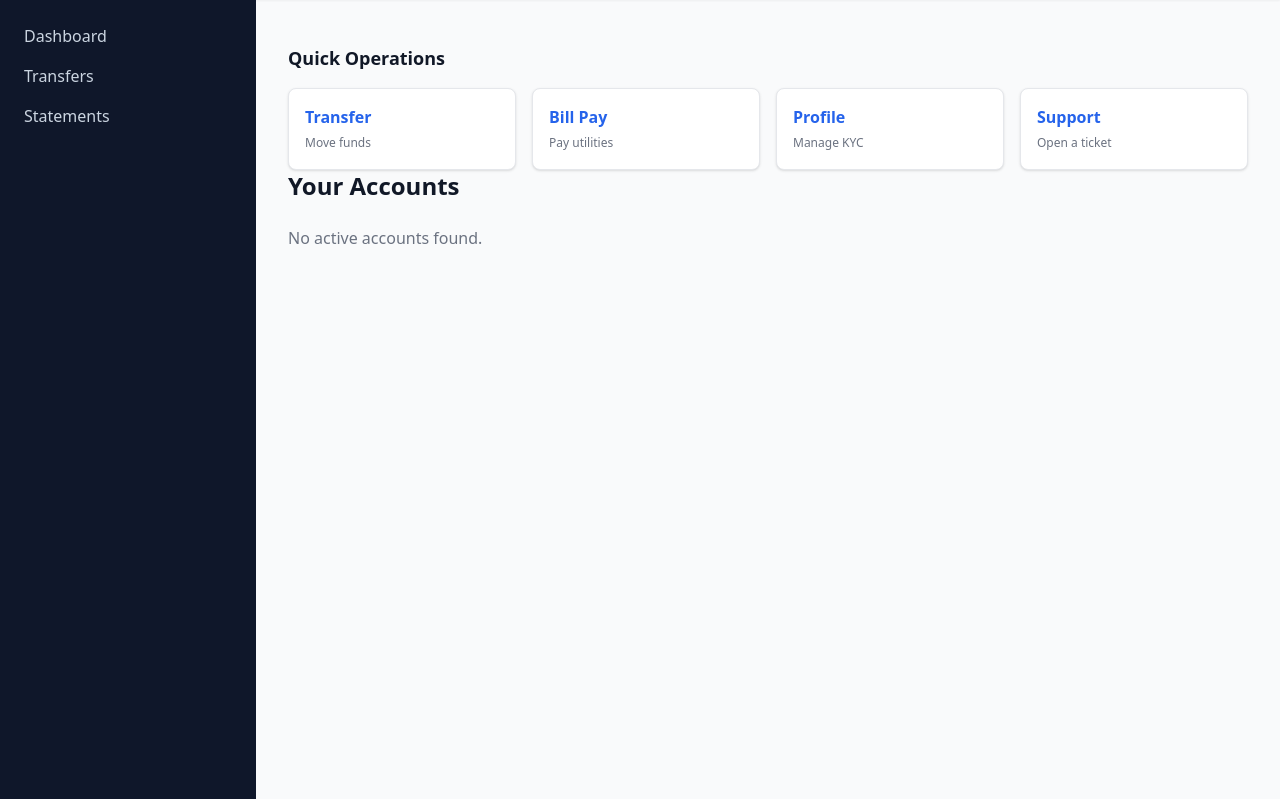
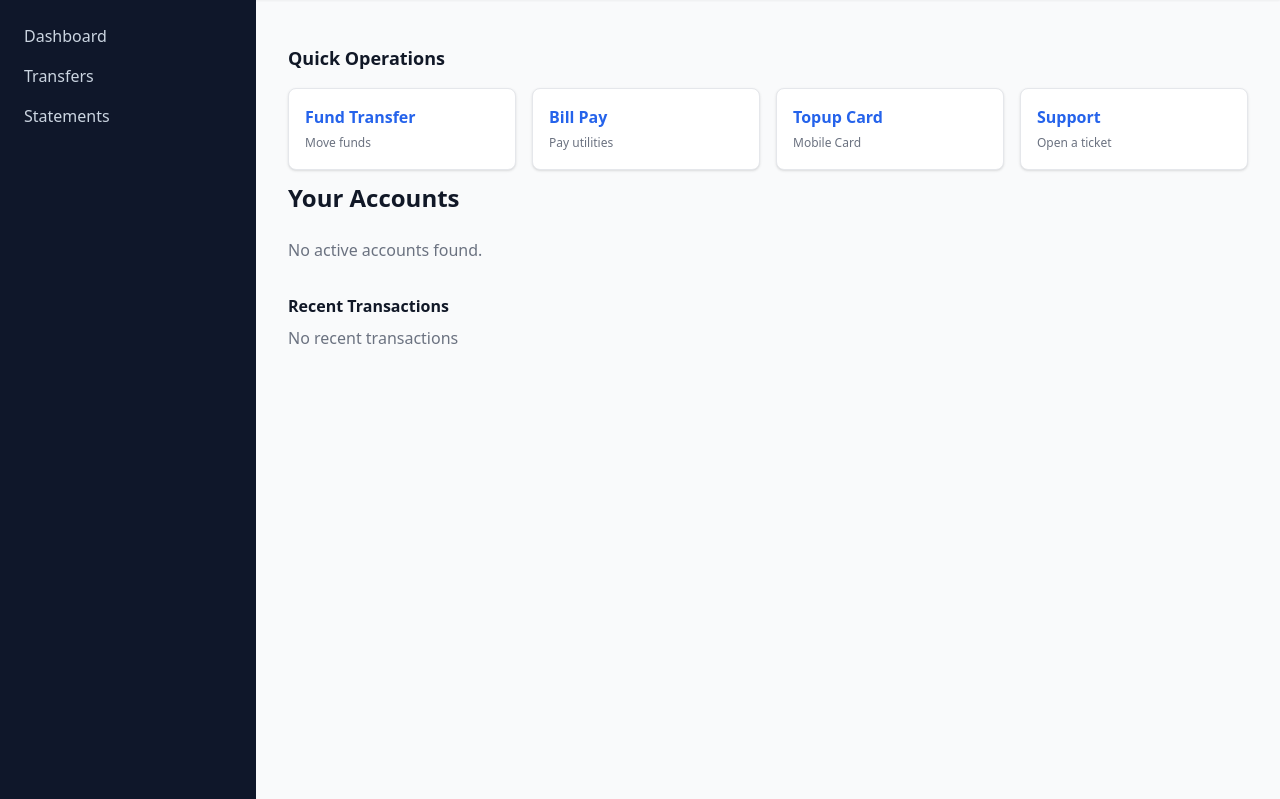
Before and after one commit to dagnwondu/bank, a Django app: page /portal/ in a window 1280 px wide. Shown: the part 61-860 px from the top of the page. Run offline with Django 4.2, Linux system fonts and the light colour scheme; a user stored in the database is signed in; data that the repository does not hold is empty; some libraries are stand-ins or nearby versions.

Commit message:
first commit

```diff
--- a/template/portal/customer_dashboard.html
+++ b/template/portal/customer_dashboard.html
@@ -5,16 +5,16 @@
     <h3 class="text-lg font-bold mb-4">Quick Operations</h3>
     <div class="grid grid-cols-2 md:grid-cols-4 gap-4">
         <a href="% url 'transfer' %}" class="p-4 bg-white rounded-lg shadow border hover:border-blue-500 transition">
-            <span class="block text-blue-600 font-bold">Transfer</span>
+            <span class="block text-blue-600 font-bold">Fund Transfer</span>
             <span class="text-xs text-gray-500">Move funds</span>
         </a>
         <a href="% url 'bill_pay' %}" class="p-4 bg-white rounded-lg shadow border hover:border-blue-500 transition">
             <span class="block text-blue-600 font-bold">Bill Pay</span>
             <span class="text-xs text-gray-500">Pay utilities</span>
         </a>
-        <a href="% url 'profile' %}" class="p-4 bg-white rounded-lg shadow border hover:border-blue-500 transition">
-            <span class="block text-blue-600 font-bold">Profile</span>
-            <span class="text-xs text-gray-500">Manage KYC</span>
+        <a href="% url 'topup' %}" class="p-4 bg-white rounded-lg shadow border hover:border-blue-500 transition">
+            <span class="block text-blue-600 font-bold">Topup Card</span>
+            <span class="text-xs text-gray-500">Mobile Card</span>
         </a>
         <a href="% url 'support' %}" class="p-4 bg-white rounded-lg shadow border hover:border-blue-500 transition">
             <span class="block text-blue-600 font-bold">Support</span>
@@ -22,8 +22,7 @@
         </a>
     </div>
 </section>
-<h2 class="text-2xl font-bold mb-6">Your Accounts</h2>
-
+<h2 class="text-2xl font-bold mb-6 mt-3">Your Accounts</h2>
 <div class="grid grid-cols-1 md:grid-cols-2 lg:grid-cols-3 gap-6">
     {% for account in accounts %}
     <div class="bg-white p-6 rounded-xl shadow-sm border border-gray-100 border-l-4 border-blue-600">
@@ -37,8 +36,23 @@
             <p class="text-3xl font-bold text-blue-700">{{ account.currency }} {{ account.balance }}</p>
         </div>
     </div>
+
     {% empty %}
     <p class="text-gray-500">No active accounts found.</p>
     {% endfor %}
+
+</div>
+<div class="mt-8">
+    <h4 class="font-semibold">Recent Transactions</h4>
+    <ul>
+        {% for transaction in account.recent_transactions %}
+        <li class="border-b border-gray-200 py-2">
+            <span class="text-gray-600">{{ transaction.date }}</span>
+            <span class="font-bold">{{ account.currency }} {{ transaction.amount }}</span>
+        </li>
+        {% empty %}
+        <li class="py-2 text-gray-500">No recent transactions</li>
+        {% endfor %}
+    </ul>
 </div>
 {% endblock %}
```
Also changed, not shown: db.sqlite3.
